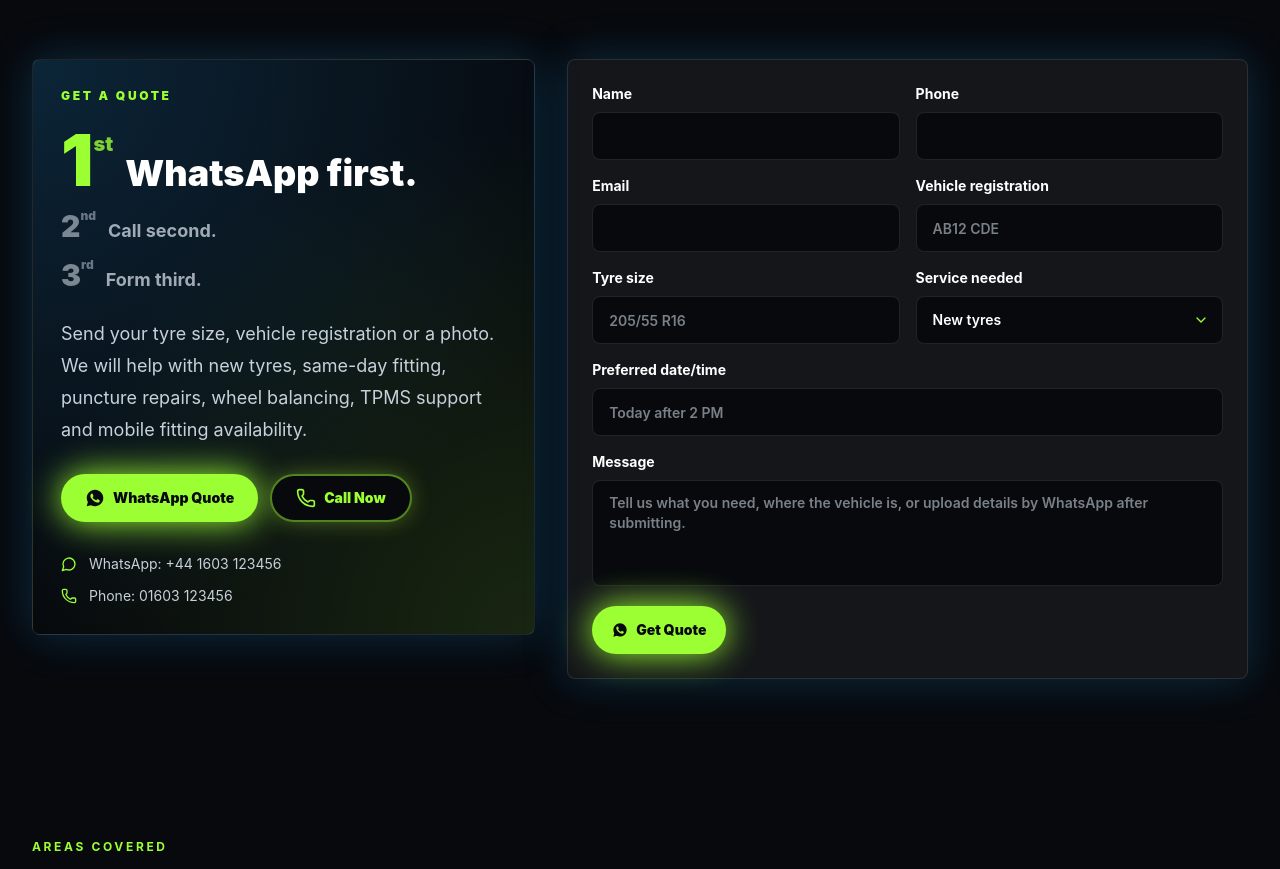
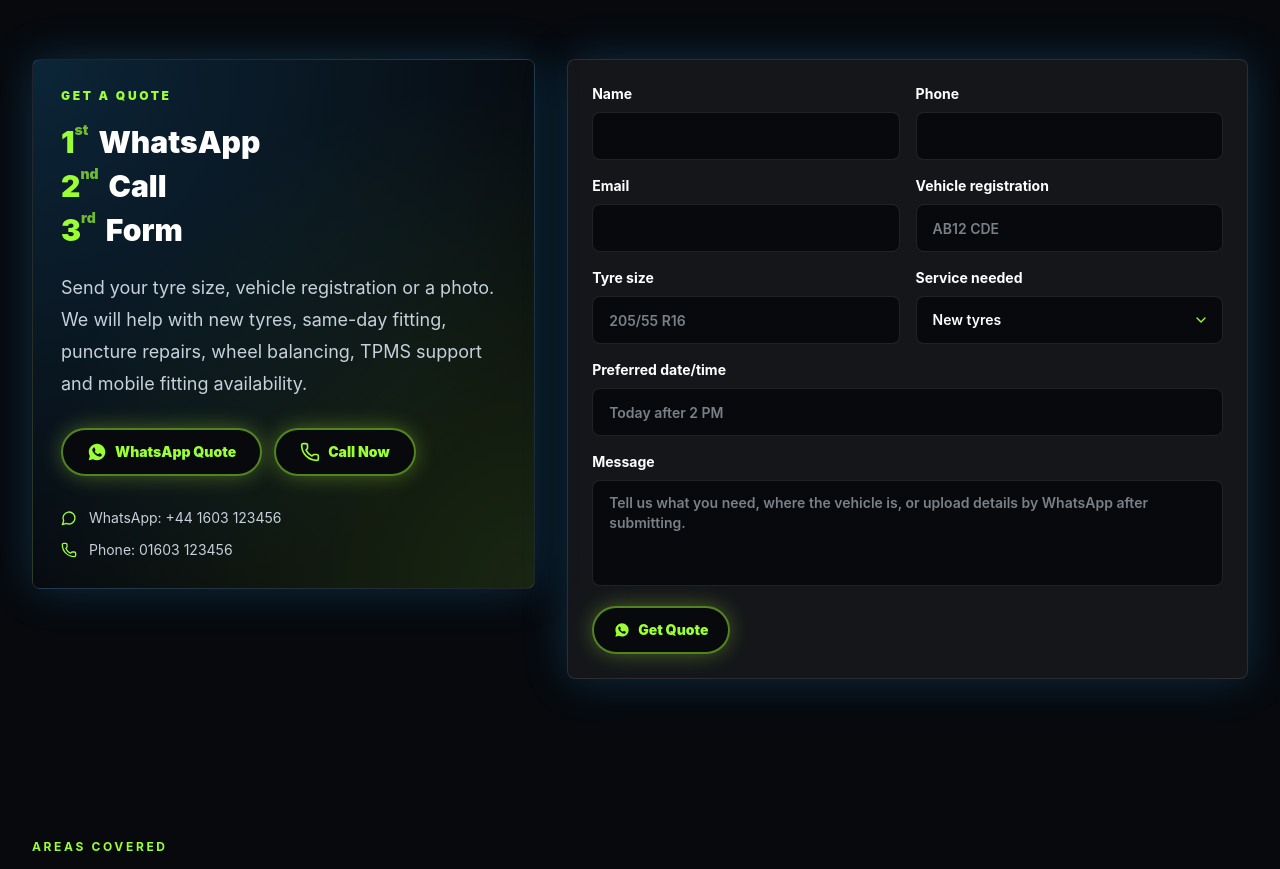
Before and after one commit to muhammadfawaz1/garage-booking-site, a Next.js app: page / in a window 1280 px wide. Shown: the part 4440-5309 px from the top of the page. Built offline with nearby package versions, Linux system fonts and the light colour scheme.

Commit message:
Update quote CTA and form styling

```diff
--- a/src/components/sections/QuoteCTA.tsx
+++ b/src/components/sections/QuoteCTA.tsx
@@ -12,9 +12,9 @@ function WhatsAppIcon({ className }: { className?: string }) {
 }
 
 const steps = [
-  { rank: "1", suffix: "st", label: "WhatsApp", emphasis: true },
-  { rank: "2", suffix: "nd", label: "Call", emphasis: false },
-  { rank: "3", suffix: "rd", label: "Form", emphasis: false }
+  { rank: "1", suffix: "st", label: "WhatsApp" },
+  { rank: "2", suffix: "nd", label: "Call" },
+  { rank: "3", suffix: "rd", label: "Form" }
 ];
 
 export function QuoteCTA() {
@@ -27,36 +27,15 @@ export function QuoteCTA() {
           <div className="rounded-lg border border-white/10 bg-radial-grid p-7 shadow-glow">
             <p className="text-xs font-black uppercase tracking-[0.22em] text-volt">Get a quote</p>
 
-            <div className="mt-5 flex flex-col gap-3">
+            <div className="mt-5 flex flex-col gap-2">
               {steps.map((step) => (
-                <div key={step.rank} className="flex items-baseline gap-3">
-                  <span
-                    className={
-                      step.emphasis
-                        ? "font-black leading-none text-volt text-6xl sm:text-7xl"
-                        : "font-black leading-none text-chrome/60 text-2xl sm:text-3xl"
-                    }
-                  >
+                <div key={step.rank} className="flex items-baseline gap-2.5">
+                  <span className="font-black leading-none text-volt text-2xl sm:text-3xl">
                     {step.rank}
-                    <sup
-                      className={
-                        step.emphasis
-                          ? "align-super text-lg sm:text-xl text-volt/80"
-                          : "align-super text-xs text-chrome/50"
-                      }
-                    >
-                      {step.suffix}
-                    </sup>
+                    <sup className="align-super text-xs sm:text-sm text-volt/70">{step.suffix}</sup>
                   </span>
-                  <span
-                    className={
-                      step.emphasis
-                        ? "font-black text-white text-3xl sm:text-4xl"
-                        : "font-bold text-chrome/80 text-base sm:text-lg"
-                    }
-                  >
+                  <span className="font-black leading-none text-white text-2xl sm:text-3xl">
                     {step.label}
-                    {step.emphasis ? " first." : step.rank === "2" ? " second." : " third."}
                   </span>
                 </div>
               ))}
@@ -71,7 +50,7 @@ export function QuoteCTA() {
                 href={whatsappUrl}
                 target="_blank"
                 rel="noreferrer"
-                className="inline-flex min-h-12 items-center justify-center gap-2 rounded-full bg-volt px-6 text-sm font-black text-graphite shadow-volt transition hover:bg-white"
+                className="inline-flex min-h-12 items-center justify-center gap-2 rounded-full border-2 border-volt/50 bg-graphite px-6 text-sm font-black text-volt shadow-[0_0_25px_-4px_rgba(190,255,60,0.45)] transition hover:border-volt hover:bg-volt hover:text-graphite hover:shadow-volt"
               >
                 <WhatsAppIcon className="h-5 w-5" />
                 WhatsApp Quote
--- a/src/components/sections/QuoteForm.tsx
+++ b/src/components/sections/QuoteForm.tsx
@@ -121,7 +121,7 @@ Message: ${form.message}`;
 
       <button
         type="submit"
-        className="mt-5 inline-flex min-h-12 w-full items-center justify-center gap-2 rounded-full bg-volt px-5 text-sm font-black text-graphite shadow-volt transition hover:bg-white sm:w-auto"
+        className="mt-5 inline-flex min-h-12 w-full items-center justify-center gap-2 rounded-full border-2 border-volt/50 bg-graphite px-5 text-sm font-black text-volt shadow-[0_0_25px_-4px_rgba(190,255,60,0.45)] transition hover:border-volt hover:bg-volt hover:text-graphite hover:shadow-volt sm:w-auto"
       >
         <WhatsAppIcon className="h-4 w-4" />
         Get Quote
```
